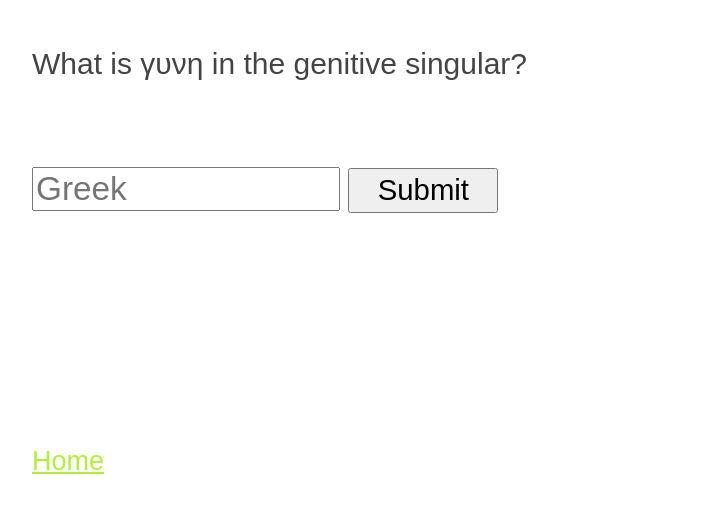
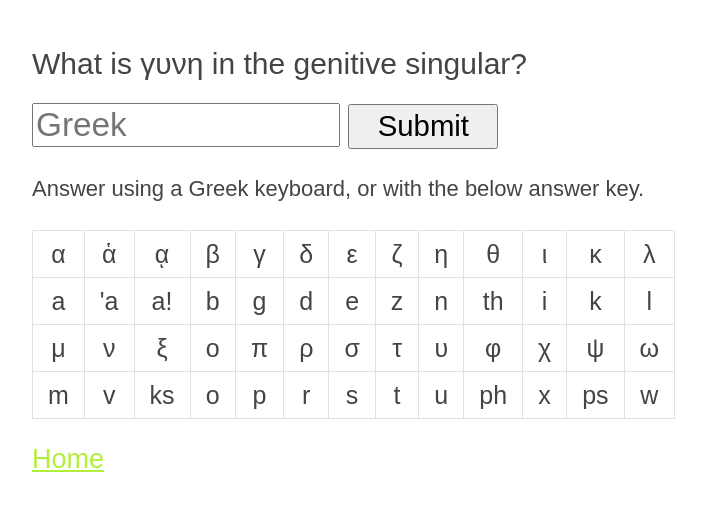
Before and after one commit to fluffyear/logeu, a Django app: page /home/noun_input/ in a window 1280 px wide. Shown: the top 513 px of the page, without its empty margins (283-989 px from the left). Run offline with Django 4.2, Linux system fonts and the light colour scheme.

Commit message:
added eng key

```diff
--- a/home/RanP/RandomNoun.py
+++ b/home/RanP/RandomNoun.py
@@ -77,7 +77,7 @@ d3_gerwv = {1: "ων", 2: "οντα", 3: "οντος", 4: "οντι", 5: "οντ
 d3_avnr = {1: "ηρ", 2: "δρα", 3: "δρος", 4: "δρι", 5: "δρες", 6: "δρας", 7: "δρων", 8: "δροσι(ν)"}
 d3_patnr = {1: "ηρ", 2: "ερα", 3: "ρος", 4: "ρι", 5: "ερες", 6: "ερας", 7: "ερων", 8: "ρασι(ν)"}
 d3_thugatnr = {1: "ηρ", 2: "ερα", 3: "ρος", 4: "ρι", 5: "ερες", 6: "ερας", 7: "ερων", 8: "ρασι(ν)"}
-d3_elpis = {1: "ις", 2: "ιδα", 3: "ιδος", 4: "ιδι", 5: "ιδες", 6: "ιδας", 7: "ιδων", 8: "ιδσι(ν)"}
+d3_elpis = {1: "ις", 2: "ιδα", 3: "ιδος", 4: "ιδι", 5: "ιδες", 6: "ιδας", 7: "ιδων", 8: "ισι(ν)"}
 d3_pous = {1: "υς", 2: "δα", 3: "δος", 4: "δι", 5: "δες", 6: "δας", 7: "δων", 8: "σι(ν)"}
 d3_rntwr = {1: "ωρ", 2: "ορα", 3: "ορος", 4: "ορι", 5: "ορες", 6: "ορας", 7: "ορων", 8: "ορσι(ν)"}
 d3_guvn = {1: "νη", 2: "ναικα", 3: "ναικος", 4: "ναικι", 5: "ναικες", 6: "ναικας", 7: "ναικων", 8: "ναιξι(ν)"}
@@ -85,7 +85,7 @@ d3_polis = {1: "ις", 2: "ιν", 3: "εως", 4: "ει", 5: "εις", 6: "ει
 d3_presbus = {1: "υς", 2: "υν", 3: "εως", 4: "ει", 5: "εις", 6: "εις", 7: "εων", 8: "εσι(ν)"}
 d3_astu = {1: "τυ", 2: "τυ", 3: "τεως", 4: "τει", 5: "τη", 6: "τη", 7: "τεων", 8: "τεσι(ν)"}
 d3_basileus = {1: "υς", 2: "α", 3: "ως", 4: "ι", 5: "ις", 6: "ας", 7: "ων", 8: "υσι(ν)"}
-d3_bous = {1: "υς", 2: "υν", 3: "ος", 4: "οι", 5: "ες", 6: "υς", 7: "ων", 8: "ουσι(ν)"}
+d3_bous = {1: "υς", 2: "υν", 3: "ος", 4: "ι", 5: "ες", 6: "υς", 7: "ων", 8: "υσι(ν)"}
 d3_ofrus = {1: "υς", 2: "υν", 3: "υος", 4: "υι", 5: "υες", 6: "υς", 7: "υων", 8: "υσι(ν)"}
 d3_vaus = {1: "αυς", 2: "αυν", 3: "εως", 4: "ηι", 5: "ηες", 6: "αυς", 7: "εων", 8: "αυσι(ν)"}
 d3_graus = {1: "υς", 2: "υν", 3: "ος", 4: "ι", 5: "ες", 6: "υς", 7: "ων", 8: "υσι(ν)"}
@@ -227,11 +227,11 @@ def rand_all():
     di = dct_all.get(n_type)
     base = n_type[randint(0, len(n_type)-1)]
     if n_type in [n3_swma, n1_fwvn, n1_tolma, n1_xwra, n3_dakru, n3_vuks]:
-        return corr[part], base[:-1] + di.get(part), di, part, base
+        return corr[part], base[:-1] + di.get(part), di, part, base[:-1]
     elif n_type in [n2_vous, n2_ostouv, n3_vaus]:
-        return corr[part], base[:-3] + di.get(part), di, part, base
+        return corr[part], base[:-3] + di.get(part), di, part, base[:-3]
     else:
-        return corr[part], base[:-2] + di.get(part), di, part, base
+        return corr[part], base[:-2] + di.get(part), di, part, base[:-2]
 # e.g.(nominative plural, ναυται, d1_vautns, 1)
 
 
--- a/home/static/home/noun_button_style.css
+++ b/home/static/home/noun_button_style.css
@@ -19,10 +19,6 @@ header {
 .sub-h1 {
   position: relative;
   top: -.5em;
-}
-
-.breadcrumbs {
-  font-size: 80%;
 }
 
 code, tt {
@@ -49,10 +45,11 @@ table {
   display: block;
   width: 100%;
   overflow: auto;
-  margin-top: 0;
-  margin-bottom: 16px;
+  margin-top: 15px;
+  margin-bottom: 15px;
   border-spacing: 0;
   border-collapse: collapse;
+  text-align: center;
 }
 
 table tr {
@@ -64,7 +61,7 @@ table th {
 }
 
 table td, table th {
-  padding: 6px 13px;
+  padding: 4px 25px;
   border: 1px solid #dfe2e5;
 }
 
@@ -108,3 +105,13 @@ font-size: 27px
   width: 350px;
   height: 70px;
 }
+
+.keyTable {
+  font-size: 25px;
+  margin-top: 20px;
+  margin-bottom: 15px;
+}
+
+.keyTable td, .keyTable th {
+  padding: 3px 15px;
+}
--- a/home/templates/noun_input.html
+++ b/home/templates/noun_input.html
@@ -15,15 +15,62 @@
 </head>
 <body>
 <div id="div_1">
-    <p>What is {{ ans_base }} in the {{ ans_case }}?</p>
-    <br><input id="userInput" type="text" placeholder="Greek" style="width: 300px; font-size: 25pt;" >
-    <button id="pogBtn" onclick="app()" style="width: 150px; height: 45px; font-size: 22pt;">Submit</button>
-    <p><br><br><br><br><a href="/home">Home</a></p>
+    What is {{ ans_base }} in the {{ ans_case }}?<br>
+    <input id="userInput" type="text" placeholder="Greek" style="width: 300px; font-size: 25pt; margin-top: 15px; margin-bottom: 15px;" >
+    <button id="pogBtn" onclick="app()" style="width: 150px; height: 45px; font-size: 22pt;">Submit</button><br>
+    <span style="font-size: 22px;">Answer using a Greek keyboard, or with the below answer key.</span>
+    <table class="keyTable">
+      <tbody>
+        <tr>
+          <td>α</td><td>ἁ</td><td>ᾳ</td><td>β</td><td>γ</td><td>δ</td><td>ε</td><td>ζ</td><td>η</td><td>θ</td><td>ι</td><td>κ</td><td>λ</td>
+        </tr>
+        <tr>
+          <td>a</td><td>'a</td><td>a!</td><td>b</td><td>g</td><td>d</td><td>e</td><td>z</td><td>n</td><td>th</td><td>i</td><td>k</td><td>l</td>
+        </tr>
+        <tr>
+          <td>μ</td><td>ν</td><td>ξ</td><td>ο</td><td>π</td><td>ρ</td><td>σ</td><td>τ</td><td>υ</td><td>φ</td><td>χ</td><td>ψ</td><td>ω</td>
+        </tr>
+        <tr>
+          <td>m</td><td>v</td><td>ks</td><td>o</td><td>p</td><td>r</td><td>s</td><td>t</td><td>u</td><td>ph</td><td>x</td><td>ps</td><td>w</td>
+        </tr>
+      </tbody>
+    </table>
+    <a href="/home">Home</a>
 </div>
 <div id="div_2">
-    <p> <span id="wrong" style="color:#f7510a">Incorrect!</span><br>The answer was:</p>
-    <p>{{ ans_word }} is {{ ans_case }}</p>
-    <br><br><a href='/home/noun_input'>nice</a><br><br><a href="/home">Home</a>
+    <span id="wrong" style="color:#f7510a">Incorrect!</span><br><span id="corrected">{{ ans_word }} is the {{ ans_case }} of {{ ans_base }}</span>
+    <table>
+      <thead>
+        <tr>
+          <th>Case</th>
+          <th>Singular</th>
+          <th>Plural</th>
+        </tr>
+      </thead>
+      <tbody>
+        <tr>
+          <td style="font-weight: 600">Nominative</td>
+          <td>{{ table1 }}</td>
+          <td>{{ table5 }}</td>
+        </tr>
+        <tr>
+          <td style="font-weight: 600">Accusative</td>
+          <td>{{ table2 }}</td>
+          <td>{{ table6 }}</td>
+        </tr>
+        <tr>
+          <td style="font-weight: 600">Genitive</td>
+          <td>{{ table3 }}</td>
+          <td>{{ table7 }}</td>
+        </tr>
+        <tr>
+          <td style="font-weight: 600">Dative</td>
+          <td>{{ table4 }}</td>
+          <td>{{ table8 }}</td>
+        </tr>
+      </tbody>
+    </table>
+    <a href='/home/noun_input'>nice</a>&emsp;&emsp;&emsp;&emsp;&emsp;&emsp;&emsp;&emsp;&emsp;&emsp;&emsp;&emsp;&emsp;&emsp;<a href="/home">Home</a>
 </div>
     <script type="text/javascript">
         var input = document.getElementById("userInput")
@@ -37,9 +84,13 @@
           document.getElementById("div_1").style.display = "none"
           document.getElementById("div_2").style.display = "block"
           var target = document.getElementById("wrong")
-          if (input.value == "{{ans_word}}" || input.value == "{{ans_simp}}") {
+          const members = ["{{ans_word}}", "{{ans_simp1}}", "{{ans_simp2}}", "{{ans_simp3}}", "{{ans_eng}}"]
+          if (members.includes(input.value)) {
             target.innerHTML = "Correct!"
             target.style.color = "#72d61a"
+            document.getElementById("corrected").style.display = "none"
+          } else if (input.value !== "") {
+            target.innerHTML = input.value + " is incorrect:"
           }
         }
     </script>
--- a/home/templates/verbs.html
+++ b/home/templates/verbs.html
@@ -36,8 +36,7 @@
           if (lst.length > 2) {
             lst = lst.slice(0, 2)
           }
-          var sub = lst.join(',')
-          if (document.getElementById(id).innerHTML == sub) {
+          if (document.getElementById(id).innerHTML == lst.join(',')) {
             target.innerHTML = "Correct!"
             target.style.color = "#72d61a"
           }
--- a/home/templates/vocab_english.html
+++ b/home/templates/vocab_english.html
@@ -36,8 +36,7 @@
           if (lst.length > 2) {
             lst = lst.slice(0, 2)
           }
-          var sub = lst.join(',')
-          if (document.getElementById(id).innerHTML == sub) {
+          if (document.getElementById(id).innerHTML == lst.join(',')) {
             target.innerHTML = "Correct!"
             target.style.color = "#72d61a"
           }
--- a/home/templates/vocab_greek.html
+++ b/home/templates/vocab_greek.html
@@ -36,8 +36,7 @@
           if (lst.length > 2) {
             lst = lst.slice(0, 2)
           }
-          var sub = lst.join(',')
-          if (document.getElementById(id).innerHTML == sub) {
+          if (document.getElementById(id).innerHTML == lst.join(',')) {
             target.innerHTML = "Correct!"
             target.style.color = "#72d61a"
           }
--- a/home/views.py
+++ b/home/views.py
@@ -1,8 +1,21 @@
 from django.shortcuts import render
-from home.RanP import funx as funx
+from home.RanP import funx
 from home.RanP import RandomNoun as RaNoun
 from home.RanP import as_vocab_func as asv
 import random
+word_key = {
+    "θ": "th",
+    "ξ": "ks",
+    "φ": "ph",
+    "ψ": "ps",
+    "Ἑ": "'E",
+    "ἱ": "'i",
+    "ὑ": "'u",
+    "ἡ": "'n",
+    "ῥ": "'r",
+    "ᾳ": "a!",
+    "ῃ": "n!"
+}
 
 
 def index(request):
@@ -44,6 +57,9 @@ def nouns(request):
         context['word' + str(num)] = value
     context['ans_word'] = imp[1]
     context['ans_case'] = imp[0]
+    context['ans_base'] = imp[4] + imp[2][1]
+    for num, value in enumerate(list(imp[2].values()), start=1):
+        context['table' + str(num)] = imp[4] + value
     return render(request, 'nouns.html', context)
 
 
@@ -82,7 +98,6 @@ def eng_vocab(request):
 def noun_input(request):
     context = {}
     imp = RaNoun.rand_all()
-    print("imp", imp)
     rest = RaNoun.rand_exc_case(imp)
     lst = []
     for k in rest:
@@ -93,8 +108,21 @@ def noun_input(request):
         context['word' + str(num)] = value
     context['ans_word'] = imp[1]
     context['ans_case'] = imp[0]
-    table = imp[1].maketrans("ἀἙἐἱἰὀὑἡἠῥ", "αΕειιουηηρ")
-    simp = imp[1].translate(table)
-    context['ans_simp'] = simp
-    context['ans_base'] = imp[4]
+    context['ans_base'] = imp[4] + imp[2][1]
+    proto_eng = imp[1].translate(imp[1].maketrans("αἀβγδεἐζηἠιἰκλμνοὀπρσςτυχω", "aabgdeeznniiklmvooprsstuxw"))
+    ans_eng = ""
+    for i in proto_eng:
+        if i in set(word_key):
+            ans_eng += word_key[i]
+        else:
+            ans_eng += i
+    simp1 = imp[1].translate(imp[1].maketrans("ἀἙἐἱἰὀὑἡἠῥᾳῃ", "αΕειιουηηραη"))
+    simp2 = imp[1].translate(imp[1].maketrans("ἀἙἐἱἰὀὑἡἠῥ", "αΕειιουηηρ"))
+    simp3 = imp[1].translate(imp[1].maketrans("ᾳῃ", "αη"))
+    context['ans_simp1'] = simp1
+    context['ans_simp2'] = simp2
+    context['ans_simp3'] = simp3
+    context['ans_eng'] = ans_eng
+    for num, value in enumerate(list(imp[2].values()), start=1):
+        context['table' + str(num)] = imp[4] + value
     return render(request, 'noun_input.html', context)
```
Also changed, not shown: home/templates/nouns.html (+37 -4 lines).
